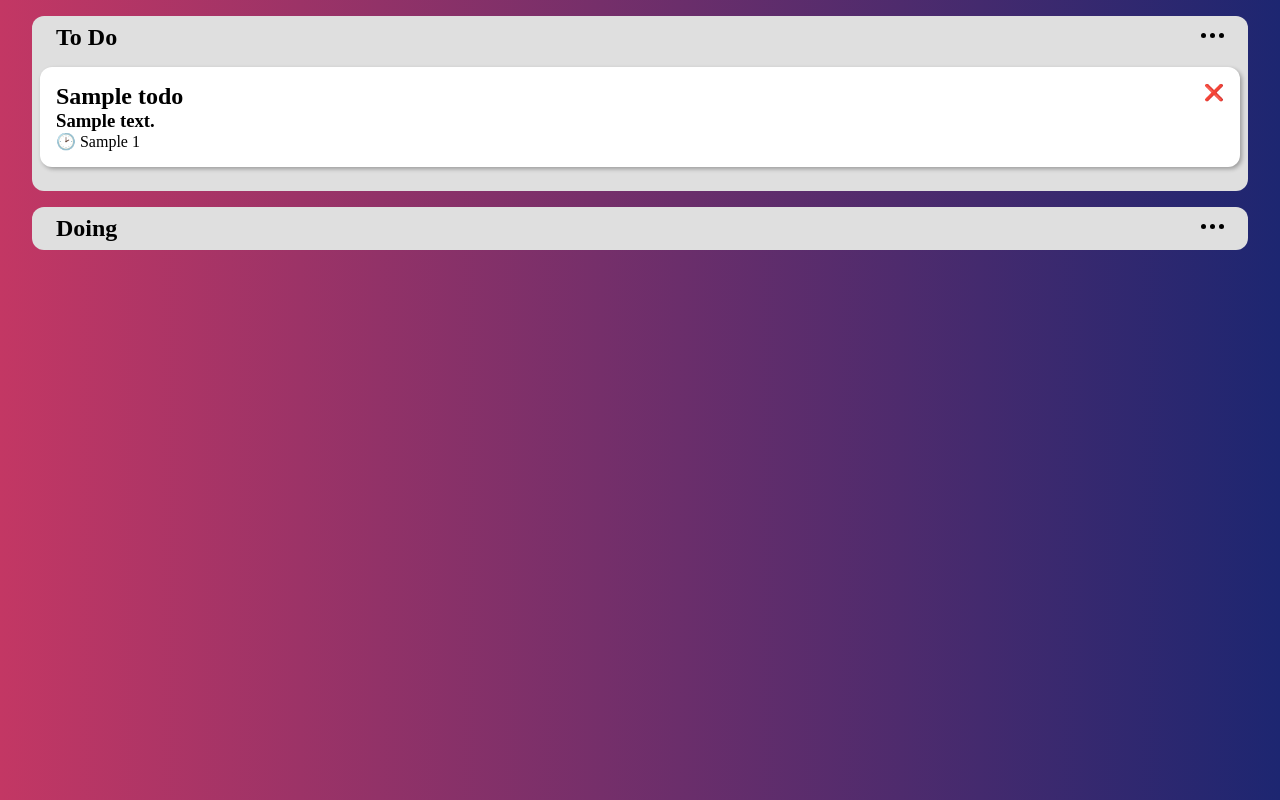
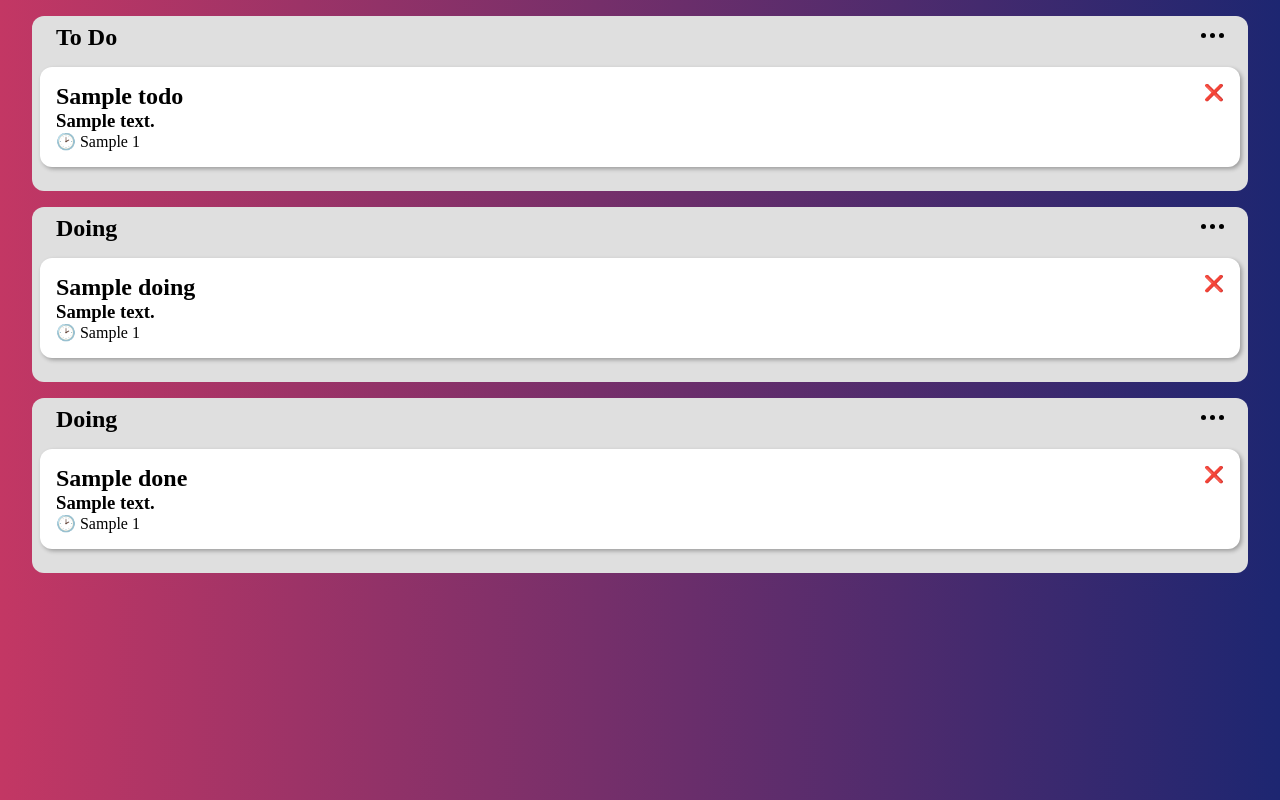
Before and after one commit to DavidWarrenJr/todo_list, a Flask app: page / in a window 1280 px wide. Run offline with Flask 2, Linux system fonts and the light colour scheme; tables that the repository leaves empty hold one stand-in row (values such as "Sample post").

Commit message:
Add Done section

```diff
--- a/main.py
+++ b/main.py
@@ -16,6 +16,26 @@ class Todo(db.Model):
     due_day = db.Column(db.Integer)
 
 
+class Doing(db.Model):
+    id = db.Column(db.Integer, primary_key=True)
+    image = db.Column(db.String)
+    title = db.Column(db.String(250))
+    description = db.Column(db.String)
+    due_year = db.Column(db.Integer)
+    due_month = db.Column(db.String)
+    due_day = db.Column(db.Integer)
+
+
+class Done(db.Model):
+    id = db.Column(db.Integer, primary_key=True)
+    image = db.Column(db.String)
+    title = db.Column(db.String(250))
+    description = db.Column(db.String)
+    due_year = db.Column(db.Integer)
+    due_month = db.Column(db.String)
+    due_day = db.Column(db.Integer)
+
+
 with app.app_context():
     db.create_all()
 
@@ -23,9 +43,13 @@ with app.app_context():
 @app.route("/")
 def home():
     todo_tasks = db.session.query(Todo).all()
-    doing_tasks = []
+    doing_tasks = db.session.query(Doing).all()
+    done_tasks = db.session.query(Done).all()
 
-    return render_template("index.html", all_task=todo_tasks, doing_task=doing_tasks)
+    return render_template("index.html",
+                           all_task=todo_tasks,
+                           doing_task=doing_tasks,
+                           done_task=done_tasks)
 
 
 def get_due_month_string(month: str) -> str:
@@ -65,7 +89,6 @@ def get_due_day(day: str) -> str:
 @app.route("/add", methods=["GET", "POST"])
 def add():
     if request.method == "POST":
-        print(request.form.get("cancel-btn"))
         if request.form.get("cancel-btn") == "True":
             return redirect(url_for("home"))
 
--- a/static/css/styles.css
+++ b/static/css/styles.css
@@ -93,6 +93,16 @@ body {
   right: 1rem;
 }
 
+.done-dropdown-content {
+  display: none;
+  position: absolute;
+  background-color: #f1f1f1;
+  min-width: 160px;
+  box-shadow: 0px 8px 16px 0px rgba(0,0,0,0.2);
+  z-index: 1;
+  right: 1rem;
+}
+
 /* Links inside the dropdown */
 .dropdown-item {
   color: black;
--- a/static/js/script.js
+++ b/static/js/script.js
@@ -6,6 +6,10 @@ const toggleTodoDropDown = () => {
 
 const toggleDoingDropDown = () => {
   document.getElementById("doing-dropdown").classList.toggle("show");
+}
+
+const toggleDoneDropDown = () => {
+    document.getElementById("done-dropdown").classList.toggle("show");
 }
 
 // Close the dropdown menu if the user clicks outside of it
@@ -30,4 +34,14 @@ window.onclick = function(event) {
       }
     }
   }
+  if (!event.target.matches('.done-dropbtn')) {
+    var dropdowns = document.getElementsByClassName("done-dropdown-content");
+    var i;
+    for (i = 0; i < dropdowns.length; i++) {
+      var openDropdown = dropdowns[i];
+      if (openDropdown.classList.contains('show')) {
+        openDropdown.classList.remove('show');
+      }
+    }
+  }
 }
--- a/templates/index.html
+++ b/templates/index.html
@@ -33,7 +33,9 @@
                     <h2>{{ task.title }}</h2>
                     <a href="{{ url_for('delete', task_id=task.id) }}" class="delete">❌</a>
                 </div>
+                {% if task.description: %}
                 <h3>{{ task.description }}</h3>
+                {% endif %}
                 <div class="info">
                     {% if task.due_month and task.due_day %}
                     <p>🕑 {{ task.due_month }} {{ task.due_day }}</p>
@@ -61,13 +63,51 @@
             </div>
             <!-- /.dropdown -->
             </div>  <!-- /.card-column-header -->
-            {% for task in doing_tasks: %}
+            {% for task in doing_task: %}
             <section class="card">
                 <div class="card-title-row">
                     <h2>{{ task.title }}</h2>
                     <a href="{{ url_for('delete', task_id=task.id) }}" class="delete">❌</a>
                 </div>
+                {% if task.description: %}
                 <h3>{{ task.description }}</h3>
+                {% endif %}
+                <div class="info">
+                    {% if task.due_month and task.due_day %}
+                    <p>🕑 {{ task.due_month }} {{ task.due_day }}</p>
+                    {% endif %}
+                </div>
+            </section>
+            {% endfor %}
+        </section>
+
+        <section class="card-column">
+            <div class="card-column-header">
+                <h2>Doing</h2>
+                <div class="dropdown">
+                    <div class="dots done-dropbtn" onclick="toggleDoneDropDown()">
+                        <!--                    TODO bug where clicking dot does not open dropdown   -->
+                        <div class="dot"></div>
+                        <div class="dot"></div>
+                        <div class="dot"></div>
+                    </div>
+                    <!-- /.dots -->
+                    <div id="done-dropdown" class="done-dropdown-content">
+                        <a href="{{ url_for('add') }}" class="dropdown-item">Add</a>
+                    </div>
+                </div>
+            </div>
+            <!-- /.dropdown -->
+            </div>  <!-- /.card-column-header -->
+            {% for task in done_task: %}
+            <section class="card">
+                <div class="card-title-row">
+                    <h2>{{ task.title }}</h2>
+                    <a href="{{ url_for('delete', task_id=task.id) }}" class="delete">❌</a>
+                </div>
+                {% if task.description: %}
+                <h3>{{ task.description }}</h3>
+                {% endif %}
                 <div class="info">
                     {% if task.due_month and task.due_day %}
                     <p>🕑 {{ task.due_month }} {{ task.due_day }}</p>
```
